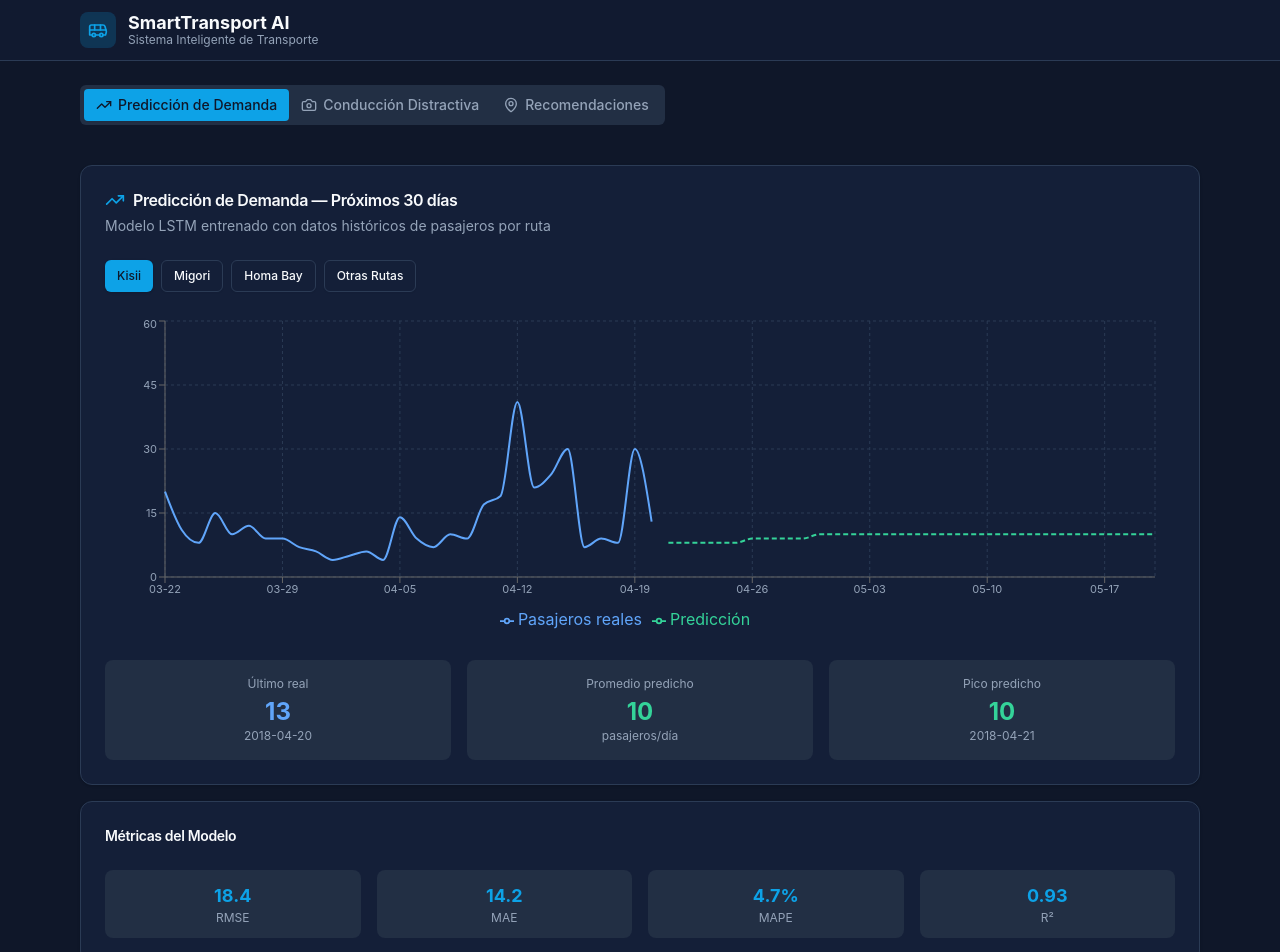
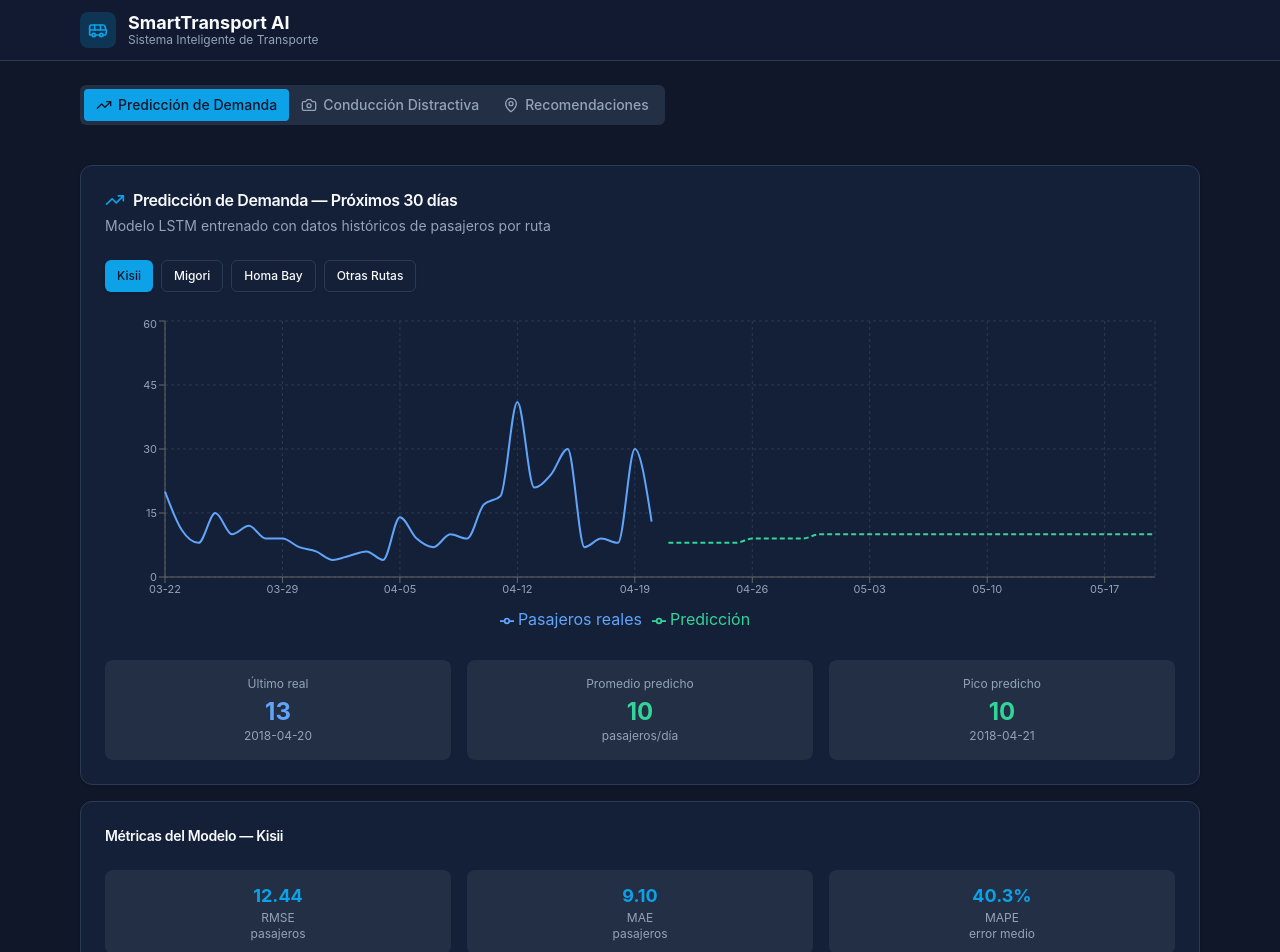
Before and after one commit to Und3rW0rld/SmartTransportAI-Front, a React (Vite) app: page / in a window 1280 px wide. Shown: the top 952 px of the page. Built offline with nearby package versions, Linux system fonts and the light colour scheme; no server answers.

Commit message:
Refactor model metrics to use dynamic data
Updated model metrics display to use dynamic values based on the selected route and added a note regarding MAPE.

```diff
--- a/src/modules/DemandPrediction.tsx
+++ b/src/modules/DemandPrediction.tsx
@@ -6,6 +6,7 @@ import { Card, CardContent, CardHeader, CardTitle, CardDescription } from '@/com
 import { Button } from '@/components/ui/button'
 import { ROUTES, demandDataByRoute } from '@/data/mockData'
 import { TrendingUp } from 'lucide-react'
+import { ROUTES, demandDataByRoute, MODEL_METRICS } from '@/data/mockData'
 
 export default function DemandPrediction() {
   const [selectedRoute, setSelectedRoute] = useState(ROUTES[0])
@@ -89,22 +90,25 @@ export default function DemandPrediction() {
 
       <Card>
         <CardHeader>
-          <CardTitle className="text-sm">Métricas del Modelo</CardTitle>
+          <CardTitle className="text-sm">Métricas del Modelo — {selectedRoute}</CardTitle>
         </CardHeader>
         <CardContent>
-          <div className="grid grid-cols-2 md:grid-cols-4 gap-4 text-center">
+          <div className="grid grid-cols-2 md:grid-cols-3 gap-4 text-center">
             {[
-              { label: 'RMSE', value: '18.4' },
-              { label: 'MAE', value: '14.2' },
-              { label: 'MAPE', value: '4.7%' },
-              { label: 'R²', value: '0.93' },
+              { label: 'RMSE', value: MODEL_METRICS[selectedRoute]?.RMSE.toFixed(2), desc: 'pasajeros' },
+              { label: 'MAE',  value: MODEL_METRICS[selectedRoute]?.MAE.toFixed(2),  desc: 'pasajeros' },
+              { label: 'MAPE', value: MODEL_METRICS[selectedRoute]?.MAPE.toFixed(1) + '%', desc: 'error medio' },
             ].map(m => (
               <div key={m.label} className="bg-secondary rounded-lg p-3">
                 <p className="text-lg font-bold text-primary">{m.value}</p>
                 <p className="text-xs text-muted-foreground">{m.label}</p>
+                <p className="text-xs text-muted-foreground">{m.desc}</p>
               </div>
             ))}
           </div>
+          <p className="text-xs text-muted-foreground mt-3 text-center">
+            * MAPE elevado en Homa Bay se debe a días con demanda cero (Semana Santa). Se recomienda usar RMSE y MAE como métricas principales.
+          </p>
         </CardContent>
       </Card>
     </div>
```
